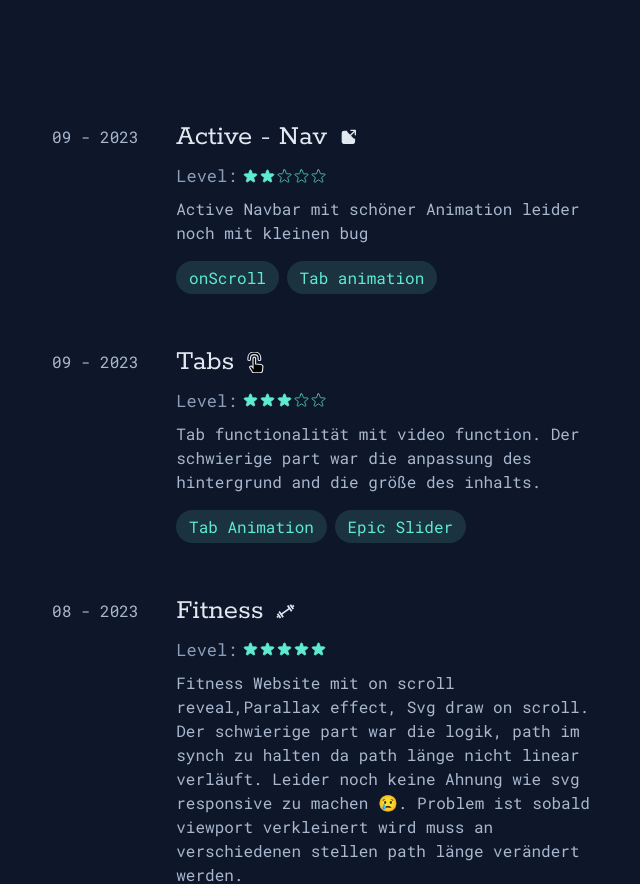
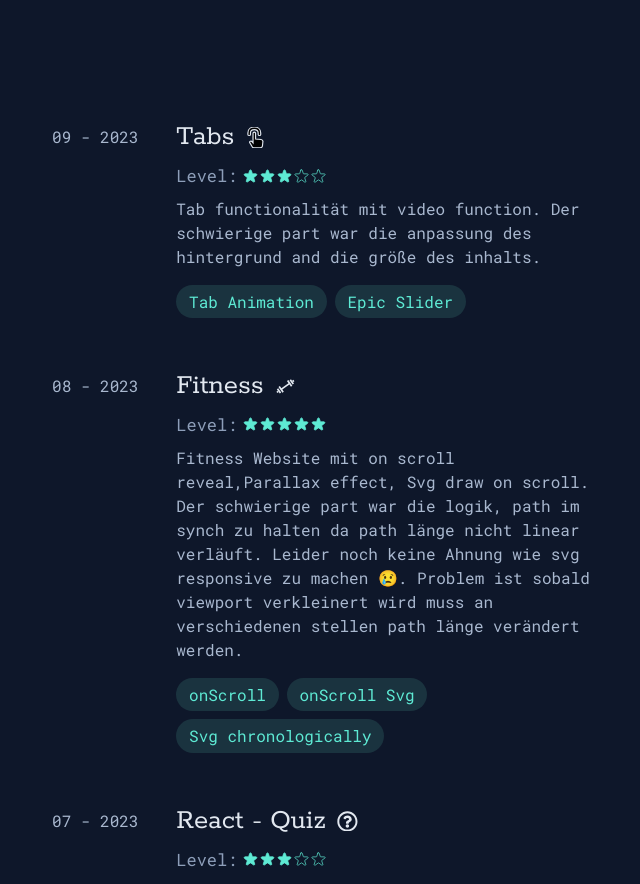
Before and after one commit to Spawn2k/react_deploy_gh, a React (Vite) app: page / in a window 1280 px wide. Shown: the part 835-1719 px from the top of the page, without its empty margins (547-1187 px from the left). Built offline with nearby package versions, Linux system fonts and the light colour scheme; a web font is replaced by a local one.

Commit message:
remove active-nav

```diff
--- a/src/data/projekts.jsx
+++ b/src/data/projekts.jsx
@@ -242,31 +242,31 @@ const projekts = [
       },
     ]
   },
-  {
-    title: 'Active - Nav',
-    link: 'https://spawn2k.github.io/js-active-link/',
-    level: 2,
-    react: false,
-    date: '09 - 2023',
-    description: 'Active Navbar mit schöner Animation leider noch mit kleinen bug',
-    icon: (<svg height="1em"
-    width="1em" viewBox="0 0 24 24" fill="currentColor" stroke="currentColor" >
-    <g id="Interface / External_Link">
-    <path id="Vector" d="M10.0002 5H8.2002C7.08009 5 6.51962 5 6.0918 5.21799C5.71547 5.40973 5.40973 5.71547 5.21799 6.0918C5 6.51962 5 7.08009 5 8.2002V15.8002C5 16.9203 5 17.4801 5.21799 17.9079C5.40973 18.2842 5.71547 18.5905 6.0918 18.7822C6.5192 19 7.07899 19 8.19691 19H15.8031C16.921 19 17.48 19 17.9074 18.7822C18.2837 18.5905 18.5905 18.2839 18.7822 17.9076C19 17.4802 19 16.921 19 15.8031V14M20 9V4M20 4H15M20 4L13 11" stroke="currentColor" strokeWidth="1.5" strokeLinecap="round" strokeLinejoin="round"/>
-    </g>
-    </svg>),
-    tags: [
-      {
-        name: 'onScroll',
-        link: 'https://www.youtube.com/watch?v=UoE1hqfpXX0&t=2s&ab_channel=Codehal',
-      },
-      {
-        name: 'Tab animation',
-        link: 'https://www.youtube.com/watch?v=h2AOXBeVrgI&ab_channel=KevinPowell',
-      },
+  // {
+  //   title: 'Active - Nav',
+  //   link: 'https://spawn2k.github.io/js-active-link/',
+  //   level: 2,
+  //   react: false,
+  //   date: '09 - 2023',
+  //   description: 'Active Navbar mit schöner Animation leider noch mit kleinen bug',
+  //   icon: (<svg height="1em"
+  //   width="1em" viewBox="0 0 24 24" fill="currentColor" stroke="currentColor" >
+  //   <g id="Interface / External_Link">
+  //   <path id="Vector" d="M10.0002 5H8.2002C7.08009 5 6.51962 5 6.0918 5.21799C5.71547 5.40973 5.40973 5.71547 5.21799 6.0918C5 6.51962 5 7.08009 5 8.2002V15.8002C5 16.9203 5 17.4801 5.21799 17.9079C5.40973 18.2842 5.71547 18.5905 6.0918 18.7822C6.5192 19 7.07899 19 8.19691 19H15.8031C16.921 19 17.48 19 17.9074 18.7822C18.2837 18.5905 18.5905 18.2839 18.7822 17.9076C19 17.4802 19 16.921 19 15.8031V14M20 9V4M20 4H15M20 4L13 11" stroke="currentColor" strokeWidth="1.5" strokeLinecap="round" strokeLinejoin="round"/>
+  //   </g>
+  //   </svg>),
+  //   tags: [
+  //     {
+  //       name: 'onScroll',
+  //       link: 'https://www.youtube.com/watch?v=UoE1hqfpXX0&t=2s&ab_channel=Codehal',
+  //     },
+  //     {
+  //       name: 'Tab animation',
+  //       link: 'https://www.youtube.com/watch?v=h2AOXBeVrgI&ab_channel=KevinPowell',
+  //     },
 
-    ]
-  },
+  //   ]
+  // },
   {
     title: 'Tabs',
     link: 'https://spawn2k.github.io/js-active-link/tab',
```
